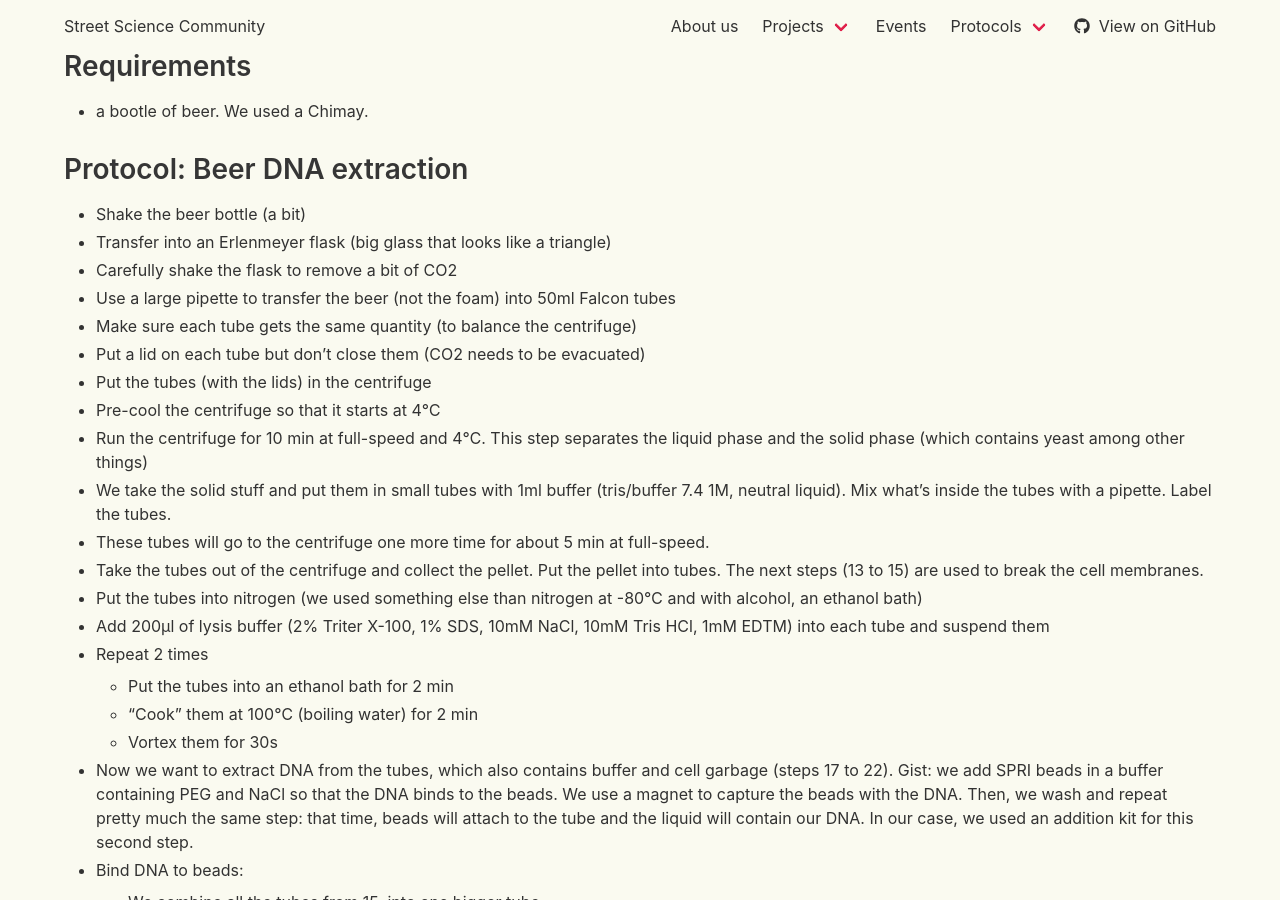
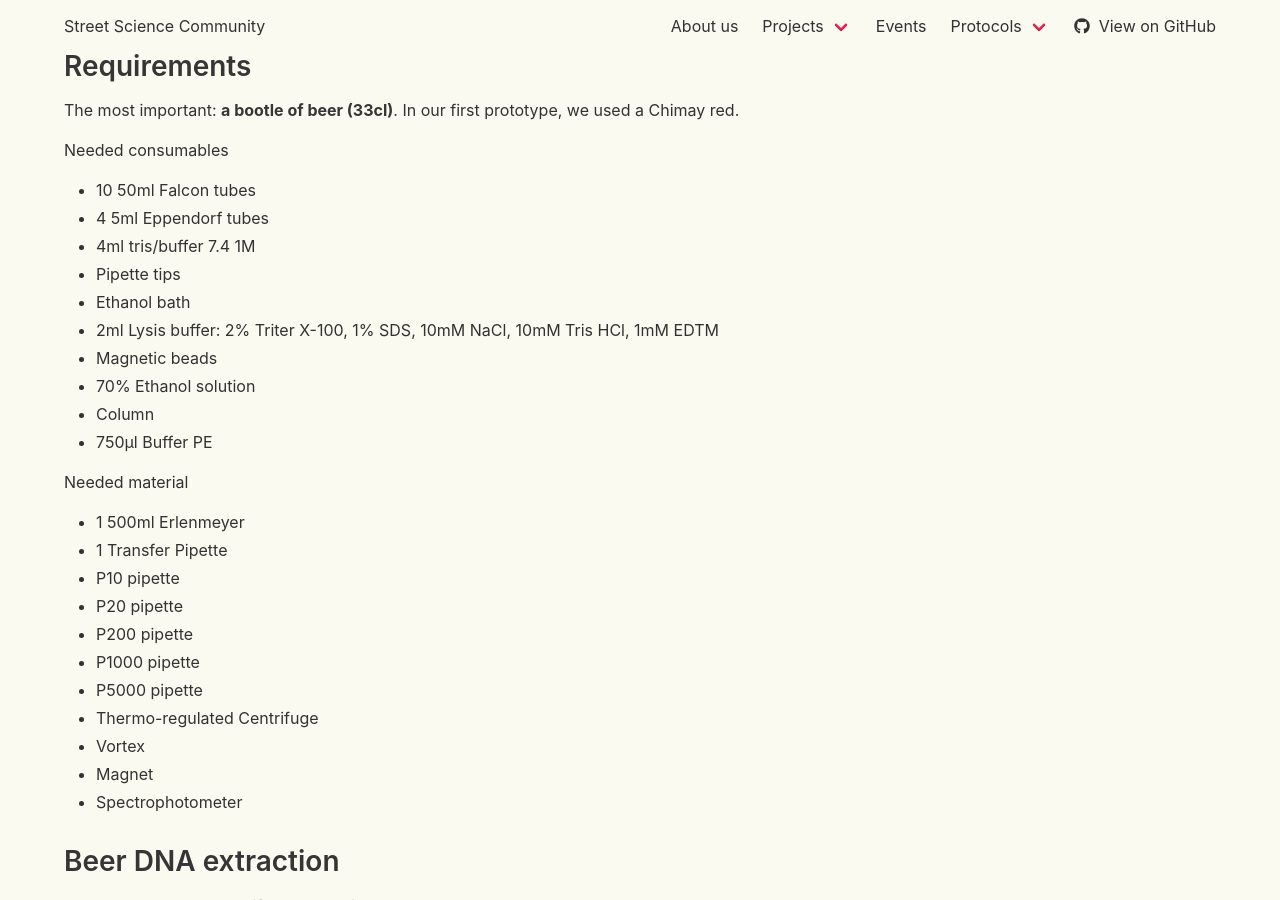
Before and after one commit to StreetScienceCommunity/StreetScienceCommunity.github.io, a Jekyll site: the page built from _protocols/beer-dna-extraction.md, in a window 1280 px wide and 900 px high, scrolled down 627 px. Built offline with Jekyll 4.4.1, drawn with Linux system fonts in a browser that asks for light colours; nearby versions of some CDN libraries; some of the changed text lies outside the part shown.

Commit message:
Add picture, formatting and more description of the needed materials for protocols

```diff
--- a/_protocols/beer-dna-extraction.md
+++ b/_protocols/beer-dna-extraction.md
@@ -1,82 +1,114 @@
 ---
 layout: default
 title: Beer DNA extraction
+image: protocols/beer-dna-extraction.jpg
 ---
 
 ## Requirements
 
-- a bootle of beer. We used a Chimay.
+The most important: **a bootle of beer (33cl)**. In our first prototype, we used a Chimay red.
 
-## Protocol: Beer DNA extraction
+Needed consumables
+- 10 50ml Falcon tubes
+- 4 5ml Eppendorf tubes
+- 4ml tris/buffer 7.4 1M
+- Pipette tips
+- Ethanol bath
+- 2ml Lysis buffer: 2% Triter X-100, 1% SDS, 10mM NaCl, 10mM Tris HCl, 1mM EDTM
+- Magnetic beads
+- 70% Ethanol solution
+- Column
+- 750µl Buffer PE
 
-- Shake the beer bottle (a bit)
-- Transfer into an Erlenmeyer flask (big glass that looks like a triangle)
-- Carefully shake the flask to remove a bit of CO2
-- Use a large pipette to transfer the beer (not the foam) into 50ml Falcon tubes
-- Make sure each tube gets the same quantity (to balance the centrifuge)
-- Put a lid on each tube but don’t close them (CO2 needs to be evacuated)
-- Put the tubes (with the lids) in the centrifuge
-- Pre-cool the centrifuge so that it starts at 4℃
-- Run the centrifuge for 10 min at full-speed and 4℃. This step separates the
-  liquid phase and the solid phase (which contains yeast among other things)
-- We take the solid stuff and put them in small tubes with 1ml buffer
-  (tris/buffer 7.4 1M, neutral liquid). Mix what’s inside the tubes with a
-  pipette. Label the tubes.
-- These tubes will go to the centrifuge one more time for about 5 min at
-  full-speed.
-- Take the tubes out of the centrifuge and collect the pellet. Put the pellet
-  into tubes. The next steps (13 to 15) are used to break the cell membranes.
-- Put the tubes into nitrogen (we used something else than nitrogen at -80℃ and
-  with alcohol, an ethanol bath)
-- Add 200µl of lysis buffer (2% Triter X-100, 1% SDS, 10mM NaCl, 10mM Tris HCl,
-  1mM EDTM) into each tube and suspend them
-- Repeat 2 times
-  - Put the tubes into an ethanol bath for 2 min
-  - “Cook” them at 100℃ (boiling water) for 2 min
-  - Vortex them for 30s
-- Now we want to extract DNA from the tubes, which also contains buffer and cell
-  garbage (steps 17 to 22). Gist: we add SPRI beads in a buffer containing PEG
-  and NaCl so that the DNA binds to the beads. We use a magnet to capture the
-  beads with the DNA. Then, we wash and repeat pretty much the same step: that
-  time, beads will attach to the tube and the liquid will contain our DNA. In
-  our case, we used an addition kit for this second step.
-- Bind DNA to beads:
-  - We combine all the tubes from 15. into one bigger tube.
-  - We need a certain ratio of beads given the DNA we have (1.6), so pretend you
-    do maths with a calculator for 15 sec
-  - Split the sample into two samples (5µl each)
-  - Vortex the buffer with beads
-  - Mix by pipetting
-  - Incubate for 5 min
-  - Vortex the two samples
-  - Use either a magnet or a magnetic rack to attach the beads for 1 min
-- Washing:
-  - Carefully remove the liquid from the tubes
-  - Put a 70% Ethanol solution into each tube
-  - Put the tubes back to the magnetic rack
-  - Remove liquid carefully, you can use a tiny centrifuge
-- Dry for 2 min
-- Check the purity with a spectrophotometer
-- We use a MinElute Reaction Kit 50 (qiagen) for the second extraction step:
-  - Put the samples in a column
-  - Centrifuge for 1 min (17900 g)
-  - Add 750µl Buffer PE
-  - Centrifuge for 1 min (17900 g)
-  - Remove the liquid from the tube and put the column back
-  - Centrifuge for 1 min to dry the column
-  - Take the column out into a new tube and add 11µl water
-  - Centrifuge for 1 min to elude the DNA from the column (the liquid into the
-    tube now contains the DNA)
-- We measured the quantity and purity using a spectrophotometer
-- Freeze the DNA until library preparation
+Needed material
+- 1 500ml Erlenmeyer
+- 1 Transfer Pipette
+- P10 pipette
+- P20 pipette
+- P200 pipette
+- P1000 pipette
+- P5000 pipette
+- Thermo-regulated Centrifuge
+- Vortex
+- Magnet
+- Spectrophotometer
 
-## Protocol: Library preparation
+## Beer DNA extraction
 
-- Prepare tubes with 7.5µl DNA extracted as described above and 2.5µl FRA
-- Mix gently
-- Put the tubes into a thermocycler: 1min at 30℃, 1min at 80℃, after on ice
-  until next step
-- Attach an adapter (1µl of RAP) into the tube
-- Mix gently with your fingers
-- Incubate the reaction for 5 min at room temperature
-- Store the library on ice until ready to load
+0. Pre-cooled the centrifuge so that it starts at 4℃.
+
+### Extract the yeast from the beer
+
+1. Shake the beer bottle (a bit)
+2. Transfer into an 1000ml Erlenmeyer flask (the big glass that looks like a triangle)
+
+    You can arefully shake it to remove a bit of CO2
+
+3. Transfer the beer (not the foam) into 50ml Falcon tubes using a large pipette
+
+   - Make sure each tube gets the same quantity (to balance the centrifuge)
+   - Put a lid on each tube but don't close them until the next step (CO2 needs to be evacuated)
+
+4. Put the tubes (with the lids) in the centrifuge for 10min at full-speed and 4℃
+
+   This step separates the liquid phase and the solid phase (which contains yeast among other things)
+
+5. Transfer the pellet, solid part on the bottom, into 5ml Eppendorf tubes
+6. Mix with 1ml neutral buffer (tris/buffer 7.4 1M) with a pipette
+7. Label the tubes
+8. Put the tubes into the centrifuge one more time for about 5 min at full-speed
+9. Transfer the pellet into 4 5ml Eppendorf tubes
+
+### Break the cell membranes of the yeasts
+
+1. Put the tubes into an ethanol bath (-80℃)
+2. Add 200µl of lysis buffer into each tube and suspend them
+3. Repeat 2 times
+  1. Put the tubes into the ethanol bath for 2 min
+  2. Put the tubes in boiling water (100℃) for 2 min
+  3. Vortex the tubes for 30s
+
+### Extract the DNA from the cell
+
+Now we want to extract DNA from the tubes, which also contains buffer and cell
+garbage (steps 17 to 22).
+
+Gist: we add SPRI beads in a buffer containing PEG and NaCl so that the DNA binds
+to the beads. We use a magnet to capture the beads with the DNA. Then, we wash and
+repeat pretty much the same step: that time, beads will attach to the tube and the
+liquid will contain our DNA. In our case, we used an addition kit for this second step.
+
+1. Bind DNA to the magnetic beads
+  1. Combine the content of the tubes into 2 50µl Eppendorf tubes
+  2. Vortex the buffer with beads
+  3. Compute the needed quantity of beads
+
+   We need a certain ratio of beads given the DNA we have
+
+  4. Add the needed quantity of beads
+  5. Incubate for 5 min
+  6. Vortex the two samples
+  7. Use either a magnet or a magnetic rack to attach the beads for 1 min
+2. Washing
+  1. Remove carefully the liquid from the tubes using pipette
+  2. Add µl of 70% Ethanol solution into each tube
+  3. Put the tubes back to the magnetic rack
+  4. Remove carefully the liquid, you can use a small centrifuge to help the process
+3. Dry for 2 min
+4. Check the purity with a spectrophotometer
+
+To improve the purity, we a MinElute Reaction Kit 50 from Qiagen
+1. Put the samples in a column
+2. Centrifuge for 1 min at 17900G
+3. Add 750µl Buffer PE
+4. Centrifuge for 1 min at 17900G
+5. Remove the liquid from the tube and put the column back
+6. Centrifuge for 1 min to dry the column
+7. Transfer the column out into a new tube
+8. Add 11µl water
+9. Centrifuge for 1 min to elude the DNA from the column
+
+    The liquid into the tube now contains the DNA
+
+10. Check the purity with a spectrophotometer
+11. Freeze the DNA until library preparation
--- a/_protocols/beer-dna-sequencing.md
+++ b/_protocols/beer-dna-sequencing.md
@@ -1,7 +1,36 @@
 ---
 layout: default
 title: Beer DNA sequencing
+image: protocols/beer-dna-sequencing.jpg
 ---
+
+## Requirements
+
+The most important: **7.5µl DNA** extracted as described in the [DNA extraction protocol]({% link _protocols/beer-dna-extraction.md %})
+
+Needed consumables
+- Library preparation kit
+- 2.5µl FRA
+- 1µl of RAP
+- Flowcell
+- Ice
+
+Needed material
+- MinION
+- Nanopore Software
+- Thermocycler
+
+## Beer DNA sequencing
+
+### Library preparation
+1. Prepare tubes with 7.5µl extracted DNA and 2.5µl FRA
+2. Mix gently
+3. Put the tubes into a thermocycler: 1min at 30℃, 1min at 80℃
+4. Keep on ice until next step
+5. Attach an adapter (1µl of RAP) into the tube
+6. Mix gently with your fingers
+7. Incubate the reaction for 5 min at room temperature
+8. Store the library on ice until ready to load
 
 ## Protocol: Software setup
 
```
Also changed, not shown: images/protocols/beer-dna-extraction.jpg (added), images/protocols/beer-dna-sequencing.jpg (added).
